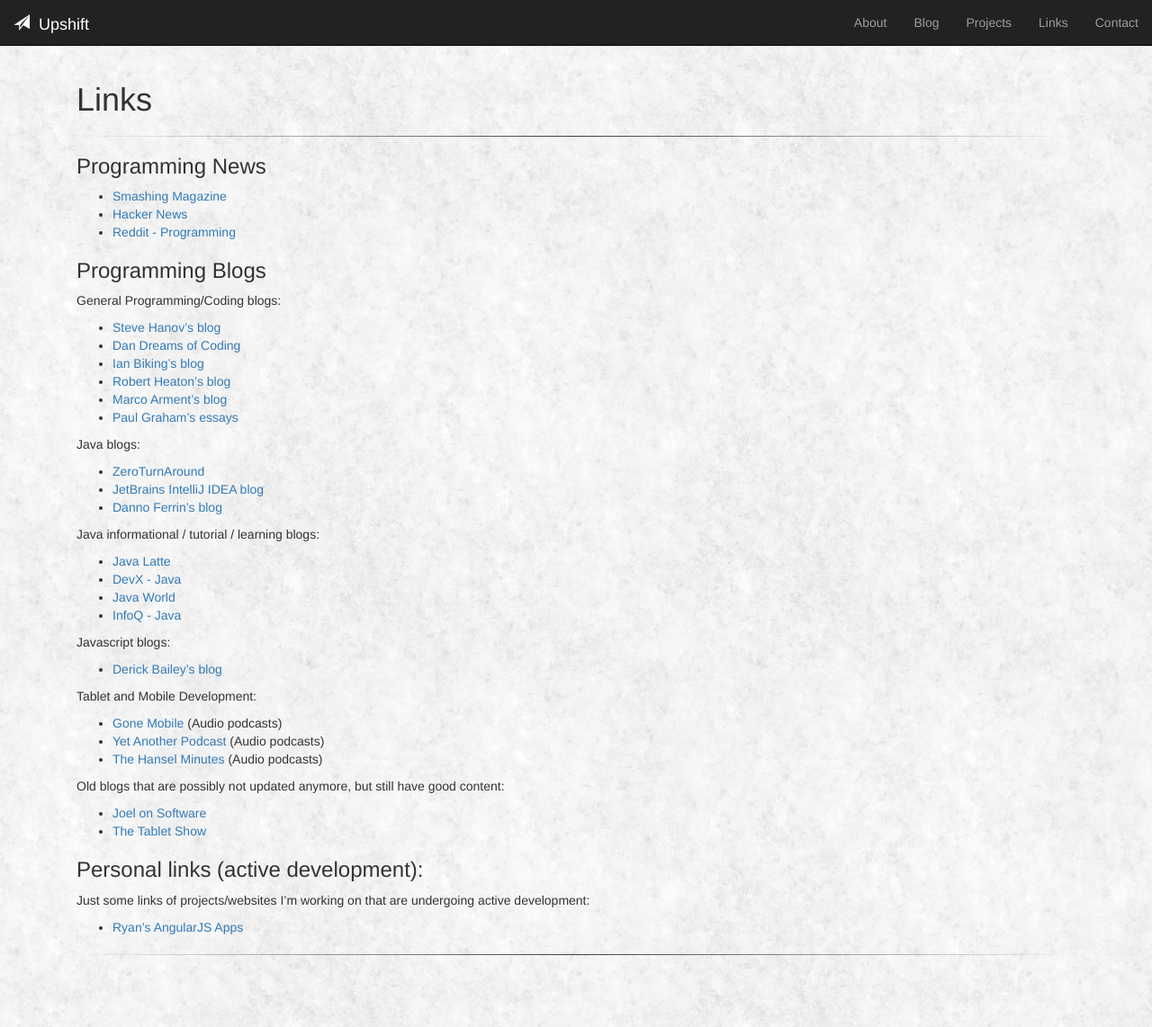
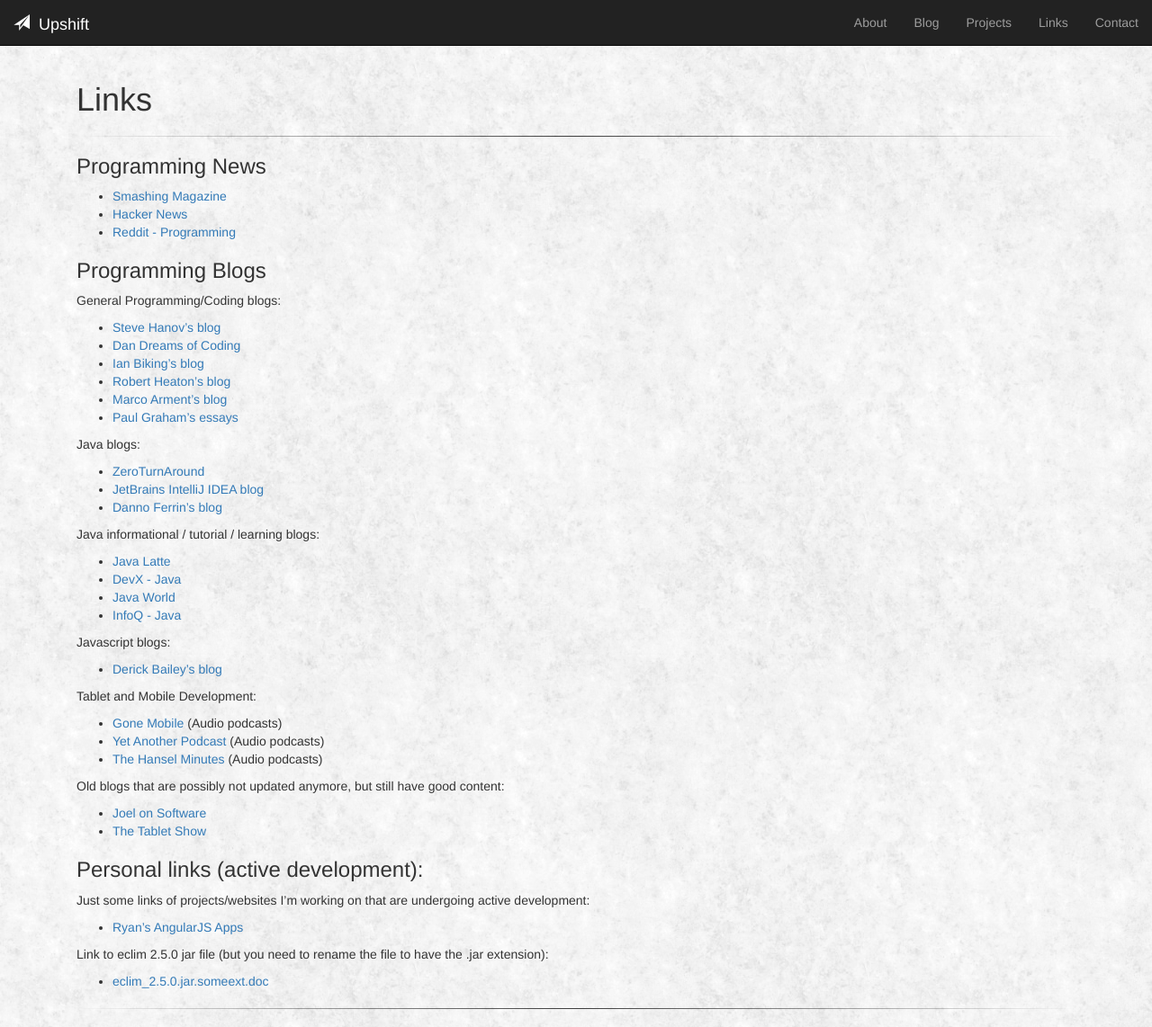
Before and after one commit to rluu/rluu.github.io, a Jekyll site: the page built from links.md, in a window 1280 px wide. Shown: the whole page at 90% size. Built offline with Jekyll 4.4.1, drawn with Linux system fonts in a browser that asks for light colours; nearby versions of some CDN libraries.

Commit message:
Adding a link to eclim jar file.

```diff
--- a/links.md
+++ b/links.md
@@ -58,5 +58,8 @@
 
 - [Ryan's AngularJS Apps](http://rluu-angular-apps.s3-website-us-east-1.amazonaws.com/)
 
+Link to eclim 2.5.0 jar file (but you need to rename the file to have the
+.jar extension):
+- [eclim_2.5.0.jar.someext.doc](http://rluu-angular-apps.s3-website-us-east-1.amazonaws.com/eclim_2.5.0.jar.someext.doc)
 
 <hr />
```
